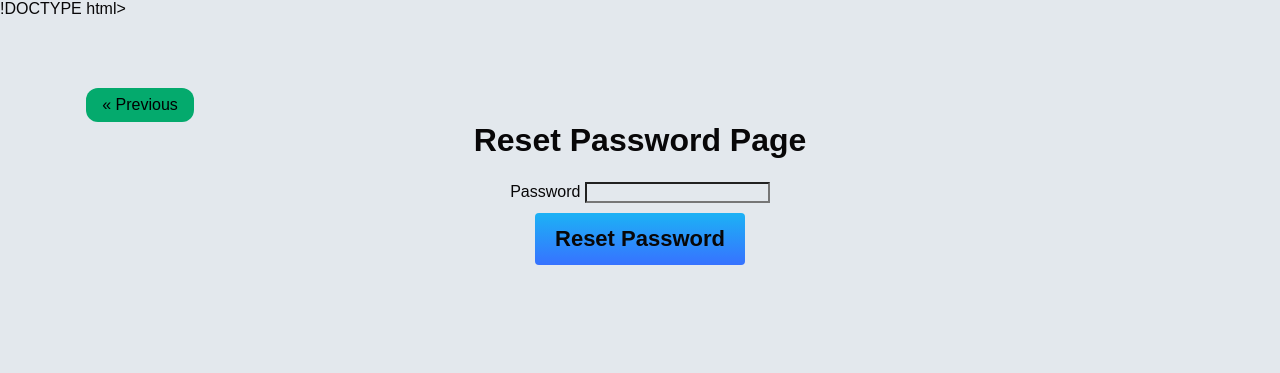
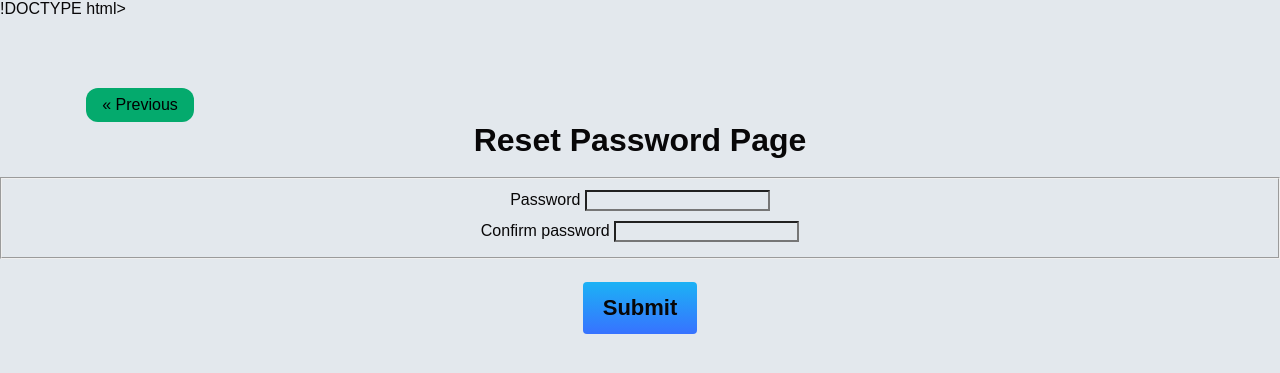
Before and after one commit to golfer69/TT2L-12-Mini-IT-Project-, a Flask app: template templates/reset_token.html in a window 1280 px wide. Shown: the top 373 px of the page. Run offline with Flask 3, Linux system fonts and the light colour scheme; the template is opened without the code that fills it: values that come from a table or form of the project are taken from there, others are empty; tables that the repository leaves empty hold one stand-in row (values such as "Sample post"); form fields are guessed from the names that the template uses.

Commit message:
trying somehthing

```diff
--- a/app.py
+++ b/app.py
@@ -9,20 +9,41 @@ from wtforms import SubmitField, StringField, PasswordField, EmailField
 from wtforms.validators import InputRequired, Length, ValidationError, DataRequired
 from flask_bcrypt import Bcrypt
 from itsdangerous import TimedSerializer
+from flask_mail import Mail, Message
 
-def create_app():
-    app = Flask(__name__)
-    app.config['SECRET_KEY']='chickenstuffe'
-    app.config['UPLOAD_DIRECTORY'] = 'uploads/'
-    app.config['SQLALCHEMY_DATABASE_URI'] = 'sqlite:///user.db'
-    app.config['SQLALCHEMY_BINDS'] = {'_post_': 'sqlite:///post.db'}
-    app.config['SQLALCHEMY_TRACK_MODIFICATIONS'] = False
-    return app
 
-app=create_app()
+# def create_app():
+#     app = Flask(__name__)
+#     app.config['SECRET_KEY']='chickenstuffe'
+#     app.config['UPLOAD_DIRECTORY'] = 'uploads/'
+#     app.config['SQLALCHEMY_DATABASE_URI'] = 'sqlite:///user.db'
+#     app.config['SQLALCHEMY_BINDS'] = {'_post_': 'sqlite:///post.db'}
+#     app.config['SQLALCHEMY_TRACK_MODIFICATIONS'] = False
+#     app.config['MAIL_SERVER'] = 'smtp.googlemail.com'
+#     app.config['MAIL_PORT'] = 587
+#     app.config['MAIL_USE_TLS']=True
+#     app.config['MAIL_USERNAME'] = os.environment.get('EMAIL_USER')
+#     app.config['MAIL_PASSWORD'] = os.environment.get('EMAIL_PASS')
+
+
+app = Flask(__name__)
+app.config['SECRET_KEY']='chickenstuffe'
+app.config['UPLOAD_DIRECTORY'] = 'uploads/'
+app.config['SQLALCHEMY_DATABASE_URI'] = 'sqlite:///user.db'
+app.config['SQLALCHEMY_BINDS'] = {'_post_': 'sqlite:///post.db'}
+app.config['SQLALCHEMY_TRACK_MODIFICATIONS'] = False
+# app.config['MAIL_SERVER'] = 'smtp.googlemail.com'
+# app.config['MAIL_PORT'] = 587
+# app.config['MAIL_USE_TLS']=True
+# app.config['MAIL_USERNAME'] = os.environment.get('EMAIL_USER')
+# app.config['MAIL_PASSWORD'] = os.environment.get('EMAIL_PASS')
+
+
 
 db = SQLAlchemy(app)
 bcrypt=Bcrypt(app)
+mail=Mail(app)
+
 
 login_manager=LoginManager()
 login_manager.init_app(app)
@@ -38,6 +59,7 @@ class User(db.Model, UserMixin):
     username = db.Column(db.String(150), nullable=False, unique=True)
     password= db.Column(db.String(40), nullable=False)
     email= db.Column(db.String(200), nullable=False, unique=True)
+    posts= db.Relationship('Post', backref=db.backref('poster', lazy=True))
 
     def get_reset_token(self, expire_sec=1800):
         seconds = TimedSerializer(app.config['SECRET_KEY'], expire_sec)
@@ -61,6 +83,7 @@ class Post(db.Model):
     content = db.Column(db.String(255))
     date_added = db.Column(db.DateTime, default=datetime.now)
     image_filename = db.Column(db.String(255))
+    post_id=db.Column(db.Integer, db.ForeignKey('user.id'))
 
 
 
@@ -87,19 +110,19 @@ class LoginForm(FlaskForm):
     password= PasswordField(validators=[InputRequired(), Length(min=6, max=25)], render_kw={'placeholder':'Password'})
     submit= SubmitField('Login')
 
-class RequestResetForm(FlaskForm):
-    password= PasswordField(validators=[DataRequired(), Length(min=6, max=25)], render_kw={'placeholder':'Password'})
-    submit= SubmitField('Request Password Reset')
-    def validate_username(self, username):
-        existing_username=User.query.filter_by(username=username.data).first()
-        if existing_username is None:
-            raise ValidationError('There is no account with that username. You must register first.')
+# class RequestResetForm(FlaskForm):
+#     password= PasswordField(validators=[DataRequired(), Length(min=6, max=25)], render_kw={'placeholder':'Password'})
+#     submit= SubmitField('Request Password Reset')
+#     def validate_username(self, username):
+#         existing_username=User.query.filter_by(username=username.data).first()
+#         if existing_username is None:
+#             raise ValidationError('There is no account with that username. You must register first.')
 
 
-class ResetPasswordForm(FlaskForm):
-    password=PasswordField('Password', validators=[DataRequired()])
-    confirm_password=PasswordField('Confirm Password', validators=[DataRequired()])
-    submit= SubmitField('Reset Password')
+# class ResetPasswordForm(FlaskForm):
+#     password=PasswordField('Password', validators=[DataRequired()])
+#     confirm_password=PasswordField('Confirm Password', validators=[DataRequired()])
+#     submit= SubmitField('Reset Password')
 
 
 @app.route('/', methods=['GET'])
@@ -224,23 +247,48 @@ def show_post(post_id):
 
     return render_template('post.html',post=post)  # Render a separate template for single post
 
-@app.route('/reset_password', methods=['GET', 'POST'])
-def reset_request():
-    if current_user.is_authenticated:
-        return redirect(url_for('index'))
-    form=RequestResetForm()
-    return render_template('reset_request.html', title='Reset Password', form=form)
 
-@app.route('/reset_password/<token>', methods=['GET', 'POST'])
-def reset_token(token):
-    if current_user.is_authenticated:
-        return redirect(url_for('index'))
-    user=user.verify_reset_token(token)
-    if user is None:
-        flash("that is an invalid or expired token", 'warning')
-        return redirect(url_for('reset_request'))
-    form= ResetPasswordForm()
-    return render_template('reset_token.html', title='Reset Password', form=form)
+def send_reset_email(user):
+    token= user.get_reset_token()
+    msg=Message('Password Reset Request', sender='noreply@demo.com', recipients=[user.email])
+    msg.body=f'''To reset your password, visit the following link:
+{url_for('reset_token', token=token, _external=True)}
+
+If you did not make this request, then ignore this email
+'''
+    mail.send(msg)
+
+
+# @app.route('/reset_password', methods=['GET', 'POST'])
+# def reset_request():
+#     if current_user.is_authenticated:
+#         return redirect(url_for('index'))
+#     form=RequestResetForm()
+#     if form.validate_on_submit():
+#         user=user.query.filter_by(email=form.email.data).first()
+#         send_reset_email(user)
+#         flash('An email has been sent to reset your password')
+#         return redirect(url_for('login'))
+#     return render_template('reset_request.html', title='Reset Password', form=form)
+
+
+
+# @app.route('/reset_password/<token>', methods=['GET', 'POST'])
+# def reset_token(token):
+#     if current_user.is_authenticated:
+#         return redirect(url_for('index'))
+#     new_user=new_user.verify_reset_token(token)
+#     if new_user is None:
+#         flash("that is an invalid or expired token", 'warning')
+#         return redirect(url_for('reset_request'))
+#     form= ResetPasswordForm()
+#     if form.validate_on_submit():
+#         hashed_password = bcrypt.generate_password_hash(form.password.data).decode('utf-8')
+#         new_user.password= hashed_password
+#         db.session.commit()
+#         flash('Your password has been updated!')
+#         return redirect(url_for('login'))
+#     return render_template('reset_token.html', title='Reset Password', form=form)
 
 
 if  __name__ == '__main__':
--- a/templates/login.html
+++ b/templates/login.html
@@ -22,6 +22,9 @@
         <br>
             {{ form.password.label }}
             {{ form.password }}
+
+        <br>
+        <a href="{{url_for('reset_request')}}">'Forgot Password?</a>
         </form>
         <br>
         {{ form.submit }}
--- a/templates/reset_token.html
+++ b/templates/reset_token.html
@@ -12,12 +12,37 @@
         <h1>Reset Password Page</h1><br>
         <form method="POST" action="">
             {{ form.hidden_tag() }}
-        <div>
-            {{ form.password.label }}
-            {{ form.password }}
-        </form>
+        <fieldset class="form-group">
+            <div class="form-group">
+                {{ form.password.label(class='form-control-label') }}
+                {% if form.password.errors %}
+                    {{ form.password(class='form-control form-control-lg') }}
+                    <div class="invalid feedback">
+                        {%for errors in form.password.errors%}
+                            <span>{{error}}</span>
+                        {%endfor%}
+                    </div>
+                {%else%}
+                    {{form.password(class='form-control form-control-lg')}}
+                {%endif%}
+            </div>
+            <div class="form-group">
+                {{ form.confirm_password.label(class='form-control-label') }}
+                {% if form.confirm_password.errors %}
+                    {{ form.confirm_password(class='form-control form-control-lg') }}
+                    <div class="invalid feedback">
+                        {%for errors in form.confirm_password.errors%}
+                            <span>{{error}}</span>
+                        {%endfor%}
+                    </div>
+                {%else%}
+                    {{form.password(class='form-control form-control-lg')}}
+                {%endif%}
+            </div>
+            </fieldset>
         <br>
         {{ form.submit }}
     </div>
+        </form>
 </body>
 </html>
```
